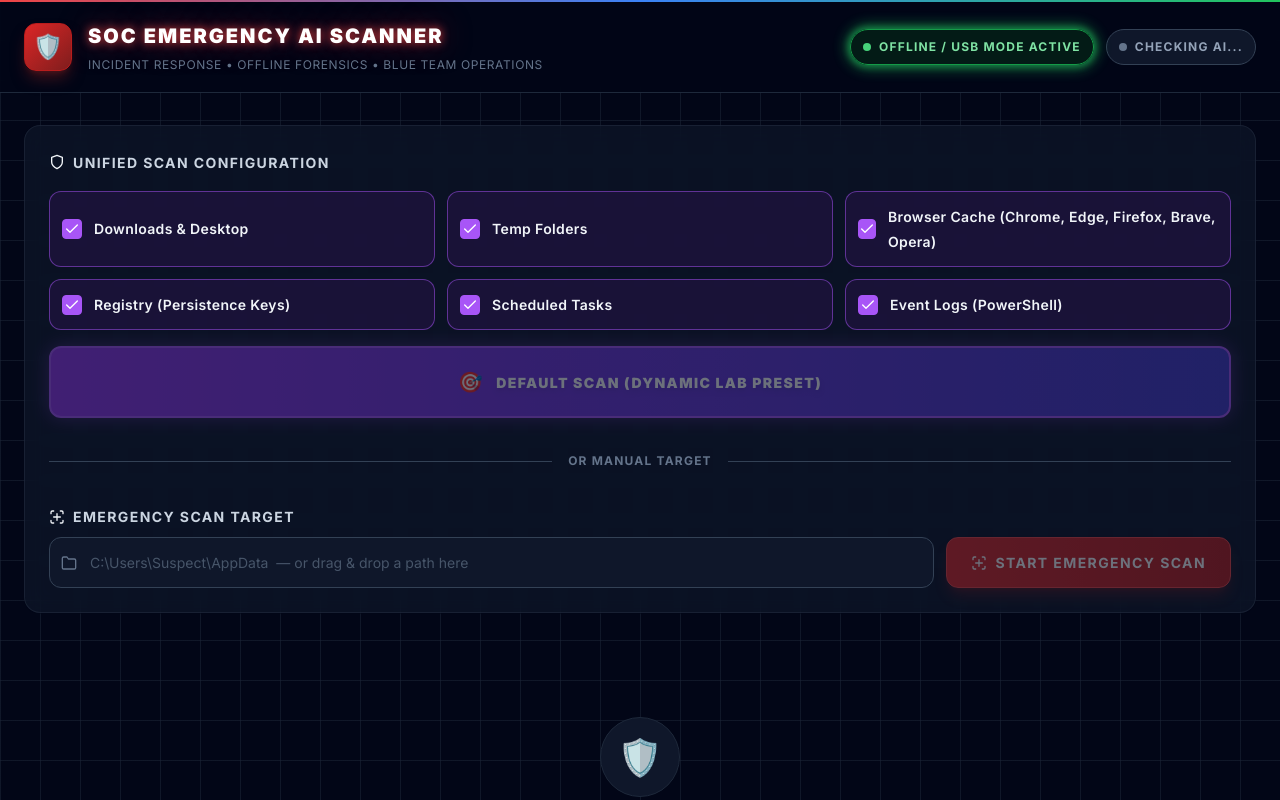
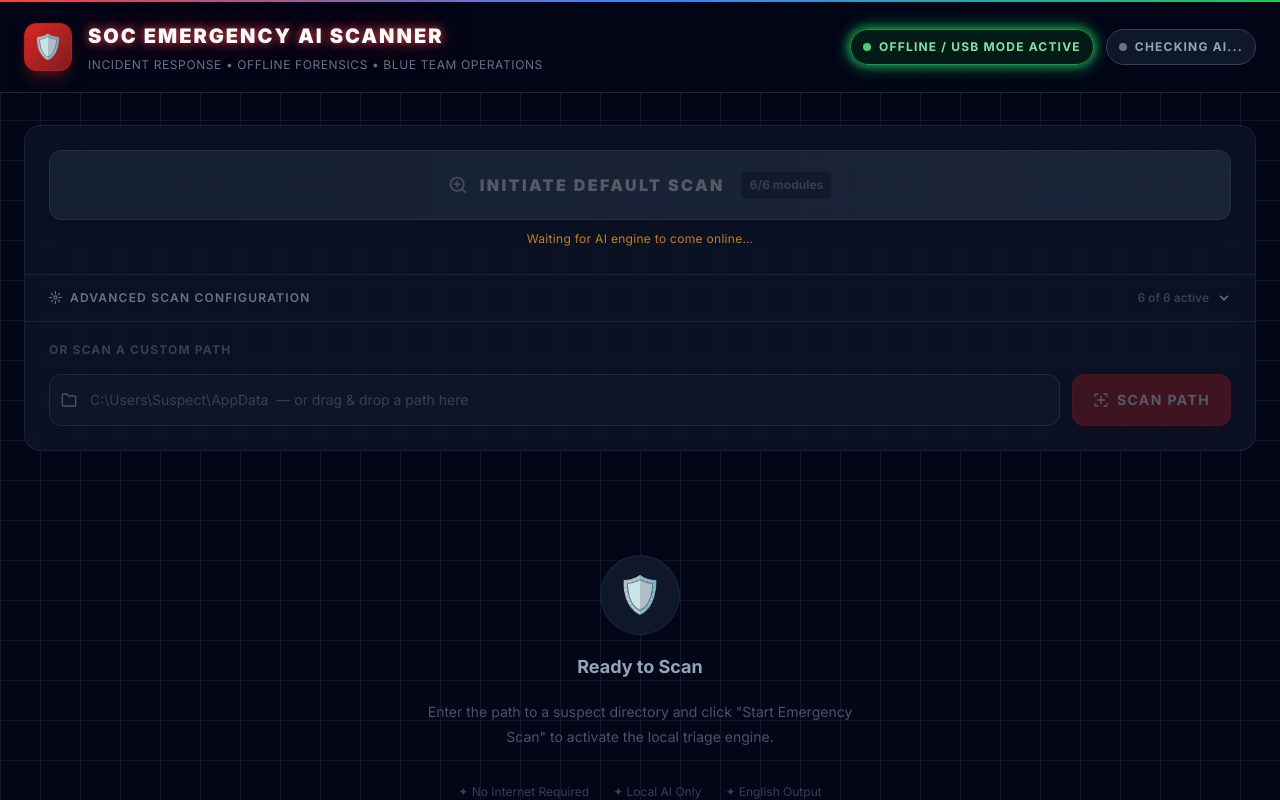
Before and after one commit to morduh/soc-emergency-scanner, a React (Vite) app in the folder frontend/: page / in a window 1280 px wide. Shown: the top 800 px of the page. Built offline with nearby package versions, Linux system fonts and the light colour scheme; the HTML template or start-up script is replaced by a standard one.

Commit message:
feat: redesign ScanControl with collapsible accordion and enterprise dark-mode UI

```diff
--- a/frontend/src/App.jsx
+++ b/frontend/src/App.jsx
@@ -108,77 +108,145 @@ function ScanControl({ folderPath, setFolderPath, onScan, onUnifiedScan, loading
     scheduled_tasks: true,
     event_logs: true
   });
+  const [configOpen, setConfigOpen] = useState(false);
 
   const configOptions = [
-    { key: 'downloads_desktop', label: 'Downloads & Desktop' },
-    { key: 'temp_folders', label: 'Temp Folders' },
-    { key: 'browser_cache', label: 'Browser Cache (Chrome, Edge, Firefox, Brave, Opera)' },
-    { key: 'registry', label: 'Registry (Persistence Keys)' },
-    { key: 'scheduled_tasks', label: 'Scheduled Tasks' },
-    { key: 'event_logs', label: 'Event Logs (PowerShell)' }
+    { key: 'downloads_desktop', label: 'Downloads & Desktop',                    icon: '📁' },
+    { key: 'temp_folders',      label: 'Temp Folders',                           icon: '🗂️' },
+    { key: 'browser_cache',     label: 'Browser Cache (Chrome, Edge, Firefox…)', icon: '🌐' },
+    { key: 'registry',          label: 'Registry — Persistence Keys',            icon: '🔑' },
+    { key: 'scheduled_tasks',   label: 'Scheduled Tasks',                        icon: '⏱️' },
+    { key: 'event_logs',        label: 'Event Logs (PowerShell)',                 icon: '📋' },
   ];
 
+  const enabledCount = Object.values(scanConfig).filter(Boolean).length;
+
   return (
-    <div className="glass-card rounded-2xl border border-slate-800 p-6 space-y-6">
+    <div className="glass-card rounded-2xl border border-slate-800/80 overflow-hidden">
 
-      <div className="space-y-4">
-        <div className="flex items-center gap-2 mb-2">
-          <Icons.Shield />
-          <h2 className="text-sm font-bold tracking-widest text-slate-300 uppercase">Unified Scan Configuration</h2>
+      <div className="p-6">
+        <button
+          id="default-scan-btn"
+          onClick={() => onUnifiedScan(scanConfig)}
+          disabled={loading || aiStatus !== 'ready'}
+          className="w-full relative flex items-center justify-center gap-3 px-8 py-5 rounded-xl font-black text-base tracking-[0.15em] uppercase text-white
+            bg-gradient-to-r from-slate-700 to-slate-600
+            border border-slate-500
+            hover:from-slate-600 hover:to-slate-500 hover:border-slate-400
+            focus:outline-none focus:ring-2 focus:ring-slate-400 focus:ring-offset-2 focus:ring-offset-slate-950
+            disabled:opacity-30 disabled:cursor-not-allowed
+            transition-all duration-200
+            shadow-[0_4px_24px_rgba(0,0,0,0.5)]
+            hover:shadow-[0_4px_32px_rgba(148,163,184,0.12)]
+            active:scale-[0.99] group overflow-hidden"
+        >
+          <svg width={20} height={20} viewBox="0 0 24 24" fill="none" stroke="currentColor" strokeWidth={2} strokeLinecap="round" strokeLinejoin="round" className="relative z-10 text-slate-300 flex-shrink-0">
+            <circle cx="11" cy="11" r="8"/><path d="m21 21-4.35-4.35"/><path d="M11 8v6M8 11h6"/>
+          </svg>
+          <span className="relative z-10">
+            {loading ? 'SCAN IN PROGRESS…' : 'INITIATE DEFAULT SCAN'}
+          </span>
+          {!loading && (
+            <span className="relative z-10 ml-1 px-2 py-0.5 rounded text-xs font-bold bg-slate-900/60 text-slate-400 border border-slate-700 tracking-normal normal-case">
+              {enabledCount}/6 modules
+            </span>
+          )}
+        </button>
+
+        {aiStatus !== 'ready' && (
+          <p className="mt-2 text-center text-xs text-amber-500/80 font-mono tracking-wide">
+            Waiting for AI engine to come online…
+          </p>
+        )}
       </div>
 
-        <div className="grid grid-cols-1 md:grid-cols-2 lg:grid-cols-3 gap-3">
-          {configOptions.map(({ key, label }) => (
+      <div className="border-t border-slate-800/80">
+        <button
+          onClick={() => setConfigOpen(o => !o)}
+          className="w-full flex items-center justify-between px-6 py-3 text-xs font-semibold tracking-widest uppercase text-slate-500
+            hover:text-slate-300 hover:bg-slate-800/30 transition-all duration-150"
+        >
+          <span className="flex items-center gap-2">
+            <svg width={13} height={13} viewBox="0 0 24 24" fill="none" stroke="currentColor" strokeWidth={2} strokeLinecap="round" strokeLinejoin="round">
+              <circle cx="12" cy="12" r="3"/><path d="M12 1v4M12 19v4M4.22 4.22l2.83 2.83M16.95 16.95l2.83 2.83M1 12h4M19 12h4M4.22 19.78l2.83-2.83M16.95 7.05l2.83-2.83"/>
+            </svg>
+            Advanced Scan Configuration
+          </span>
+          <span className="flex items-center gap-2">
+            <span className="text-slate-700 font-mono normal-case tracking-normal">
+              {enabledCount} of 6 active
+            </span>
+            <svg
+              width={14} height={14} viewBox="0 0 24 24" fill="none" stroke="currentColor" strokeWidth={2.5}
+              strokeLinecap="round" strokeLinejoin="round"
+              className={`transition-transform duration-200 ${configOpen ? 'rotate-180' : ''}`}
+            >
+              <path d="m6 9 6 6 6-6"/>
+            </svg>
+          </span>
+        </button>
+
+        <div className={`overflow-hidden transition-all duration-300 ease-in-out ${configOpen ? 'max-h-96 opacity-100' : 'max-h-0 opacity-0'}`}>
+          <div className="px-6 pb-4 pt-1 grid grid-cols-1 sm:grid-cols-2 lg:grid-cols-3 gap-2">
+            {configOptions.map(({ key, label, icon }) => {
+              const active = scanConfig[key];
+              return (
                 <label
                   key={key}
-              className={`flex items-center gap-3 p-3 rounded-xl border cursor-pointer transition-all ${
-                scanConfig[key]
-                  ? 'bg-purple-900/20 border-purple-500/50 hover:bg-purple-900/30'
-                  : 'bg-slate-900/50 border-slate-800 hover:bg-slate-800/80 text-slate-400'
+                  className={`flex items-center gap-3 px-3 py-2.5 rounded-lg border cursor-pointer select-none transition-all duration-150 group/item ${
+                    active
+                      ? 'bg-slate-800/60 border-slate-600 text-slate-200'
+                      : 'bg-slate-900/40 border-slate-800 text-slate-500 hover:border-slate-700'
                   }`}
                 >
                   <input
                     type="checkbox"
                     className="hidden"
-                checked={scanConfig[key]}
+                    checked={active}
                     onChange={() => setScanConfig(prev => ({ ...prev, [key]: !prev[key] }))}
                   />
-              <div className={`flex items-center justify-center w-5 h-5 rounded border ${
-                scanConfig[key] ? 'bg-purple-500 border-purple-500 text-white' : 'bg-slate-950 border-slate-700'
+                  <div className={`flex-shrink-0 w-4 h-4 rounded flex items-center justify-center border transition-all ${
+                    active ? 'bg-cyan-500 border-cyan-500' : 'bg-transparent border-slate-600 group-hover/item:border-slate-500'
                   }`}>
-                {scanConfig[key] && <Icons.Check size={14} />}
+                    {active && (
+                      <svg width={10} height={10} viewBox="0 0 24 24" fill="none" stroke="white" strokeWidth={3.5} strokeLinecap="round" strokeLinejoin="round">
+                        <path d="M20 6 9 17l-5-5"/>
+                      </svg>
+                    )}
                   </div>
-              <span className="text-sm font-semibold tracking-wide">{label}</span>
+                  <span className="text-xs font-medium tracking-wide leading-tight">
+                    <span className="mr-1">{icon}</span>{label}
+                  </span>
                 </label>
-          ))}
+              );
+            })}
+          </div>
+          <div className="flex items-center gap-3 px-6 pb-4">
+            <button
+              onClick={() => setScanConfig(Object.fromEntries(configOptions.map(o => [o.key, true])))}
+              className="text-xs text-cyan-600 hover:text-cyan-400 transition-colors font-mono tracking-wide"
+            >
+              Enable All
+            </button>
+            <span className="text-slate-700">·</span>
+            <button
+              onClick={() => setScanConfig(Object.fromEntries(configOptions.map(o => [o.key, false])))}
+              className="text-xs text-slate-600 hover:text-slate-400 transition-colors font-mono tracking-wide"
+            >
+              Disable All
+            </button>
+          </div>
+        </div>
       </div>
 
-        <button
-          onClick={() => onUnifiedScan(scanConfig)}
-          disabled={loading || aiStatus !== 'ready'}
-          className="mt-2 w-full relative px-6 py-4 rounded-xl font-black text-sm tracking-widest uppercase text-white bg-gradient-to-r from-purple-600 to-indigo-700 border-2 border-purple-500 hover:from-purple-500 hover:to-indigo-600 focus:outline-none focus:ring-4 focus:ring-purple-500/50 disabled:opacity-40 disabled:cursor-not-allowed transition-all duration-300 shadow-[0_0_20px_rgba(168,85,247,0.4)] hover:shadow-[0_0_30px_rgba(168,85,247,0.6)] hover:scale-[1.01] active:scale-[0.99] flex items-center justify-center gap-3 overflow-hidden group"
-        >
-          <div className="absolute inset-0 bg-white/20 translate-y-full group-hover:translate-y-0 transition-transform duration-300 ease-out" />
-          <span className="relative z-10 text-xl">🎯</span>
-          <span className="relative z-10 drop-shadow-md">DEFAULT SCAN (DYNAMIC LAB PRESET)</span>
-        </button>
+      <div className="border-t border-slate-800/80 px-6 py-3">
+        <span className="text-xs font-bold tracking-widest text-slate-700 uppercase">Or scan a custom path</span>
       </div>
 
-      <div className="relative flex items-center py-2">
-        <div className="flex-grow border-t border-slate-700"></div>
-        <span className="flex-shrink-0 mx-4 text-xs font-bold tracking-widest text-slate-500 uppercase">OR MANUAL TARGET</span>
-        <div className="flex-grow border-t border-slate-700"></div>
-      </div>
-
-      <div>
-        <div className="flex items-center gap-2 mb-2">
-          <Icons.Scan />
-          <h2 className="text-sm font-bold tracking-widest text-slate-300 uppercase">Emergency Scan Target</h2>
-        </div>
-
+      <div className="px-6 pb-6">
         <div className="flex gap-3">
           <div className="relative flex-1">
-            <div className="absolute left-3 top-1/2 -translate-y-1/2 text-slate-500">
+            <div className="absolute left-3 top-1/2 -translate-y-1/2 text-slate-600">
               <Icons.Folder />
             </div>
             <input
@@ -188,17 +256,25 @@ function ScanControl({ folderPath, setFolderPath, onScan, onUnifiedScan, loading
               onChange={(e) => setFolderPath(e.target.value)}
               placeholder="C:\Users\Suspect\AppData  — or drag & drop a path here"
               disabled={loading}
-              className="w-full pl-10 pr-4 py-3 bg-slate-900 border border-slate-700 rounded-xl text-sm text-slate-200 placeholder-slate-600 font-mono focus:outline-none focus:ring-2 focus:ring-red-500 focus:border-red-500 transition-all disabled:opacity-50"
+              className="w-full pl-10 pr-4 py-3 bg-slate-900/80 border border-slate-800 rounded-xl text-sm text-slate-200 placeholder-slate-700 font-mono
+                focus:outline-none focus:ring-1 focus:ring-slate-500 focus:border-slate-600
+                transition-all disabled:opacity-40"
             />
           </div>
           <button
             id="start-scan-btn"
             onClick={onScan}
             disabled={loading || !folderPath.trim() || aiStatus !== 'ready'}
-            className="relative px-6 py-3 rounded-xl font-bold text-sm tracking-widest uppercase text-white bg-gradient-to-r from-red-600 to-red-700 border border-red-500 hover:from-red-500 hover:to-red-600 focus:outline-none focus:ring-2 focus:ring-red-400 disabled:opacity-40 disabled:cursor-not-allowed transition-all duration-200 shadow-lg shadow-red-900/50 hover:shadow-red-700/60 hover:scale-105 active:scale-95 flex items-center gap-2"
+            className="relative px-5 py-3 rounded-xl font-bold text-sm tracking-widest uppercase text-white
+              bg-red-700 border border-red-600
+              hover:bg-red-600 hover:border-red-500
+              focus:outline-none focus:ring-2 focus:ring-red-500
+              disabled:opacity-30 disabled:cursor-not-allowed
+              transition-all duration-200 shadow-lg shadow-red-950/50
+              active:scale-95 flex items-center gap-2"
           >
             <Icons.Scan />
-            {loading ? 'SCANNING...' : 'START EMERGENCY SCAN'}
+            {loading ? 'SCANNING…' : 'SCAN PATH'}
           </button>
         </div>
       </div>
```
Lines whose indentation alone changed are shown as unchanged.
